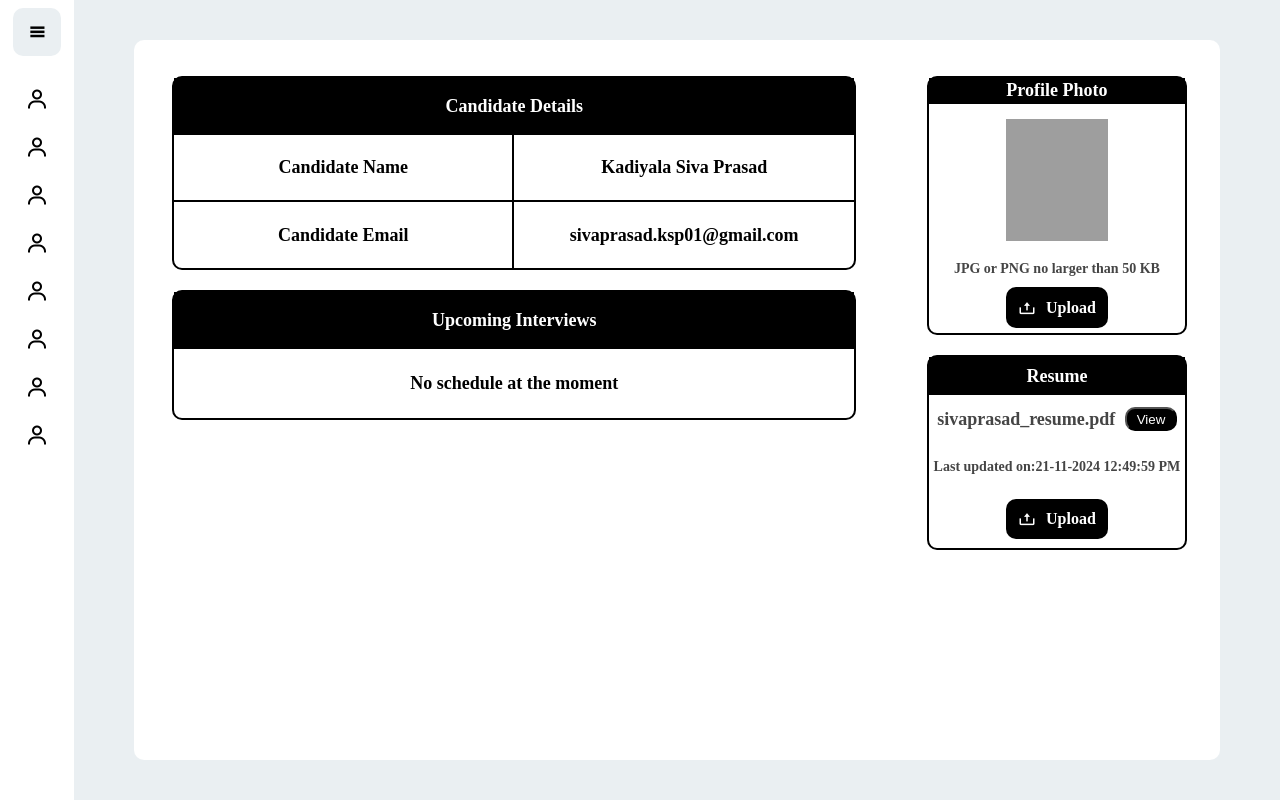
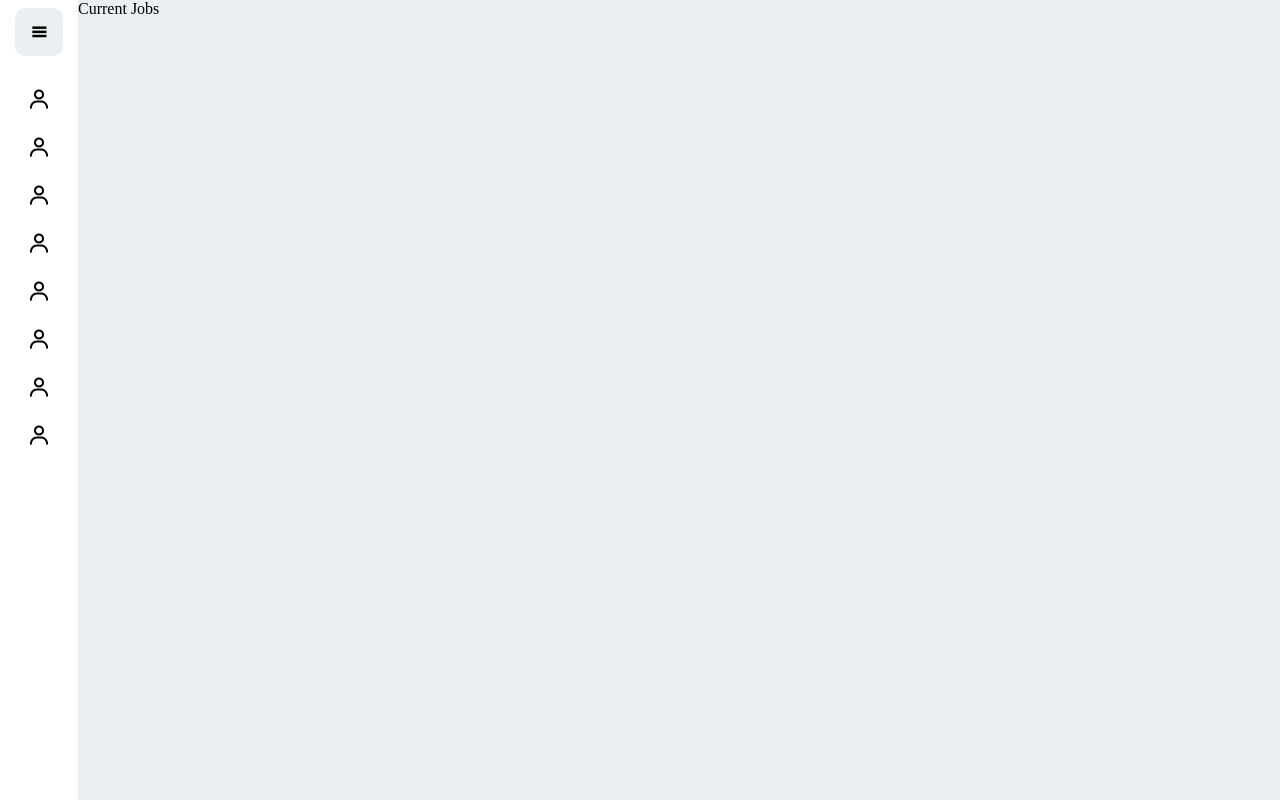
Before and after one commit to siva9495/forcollege, a React (Vite) app: page / in a window 1280 px wide. Built offline with nearby package versions, Linux system fonts and the light colour scheme; grey boxes are pictures that could not be loaded.

Commit message:
working on the current jobs

```diff
--- /dev/null
+++ b/src/CurrentJobsPage/CurrentJobsActivity.jsx
@@ -0,0 +1,19 @@
+import React from 'react'
+import './CurrentJobsActivity.css'
+
+const CurrentJobsActivity = () => {
+  return (
+    <div className='div_cj_container'>
+        <div className='cj_container_content'>
+            <div className='cj_content_title'>
+                <span id='cj_content_title_span_01'>Current Jobs</span>
+            </div>
+            <div className='cj_content_table'>
+
+            </div>
+        </div>
+    </div>
+  )
+}
+
+export default CurrentJobsActivity;
--- a/src/DashboardPage/DashboardActivity.jsx
+++ b/src/DashboardPage/DashboardActivity.jsx
@@ -3,12 +3,13 @@ import firebase from '../FIREBASE/firebase'
 import './DashboardActivity.css'
 import NavSideBar from './NavSideBar'
 import UserDetailsDashboard from './UserDetailsDashboard'
+import CurrentJobsActivity from '../CurrentJobsPage/CurrentJobsActivity'
 
 const DashboardActivity = () => {
   return (
     <div className='div_dashboard'>
       <NavSideBar />
-      <UserDetailsDashboard />
+      <CurrentJobsActivity />
     </div>
   )
 }
--- a/src/DashboardPage/UserDetailsDashboard.css
+++ b/src/DashboardPage/UserDetailsDashboard.css
@@ -286,7 +286,7 @@
 
 .content_upload_button{
     width: 40%;
-    height: 80%;
+    height: 75%;
     display: flex;
     align-items: center;
     justify-content: center;
```
Also changed, not shown: src/CurrentJobsPage/CurrentJobsActivity.css (added).
